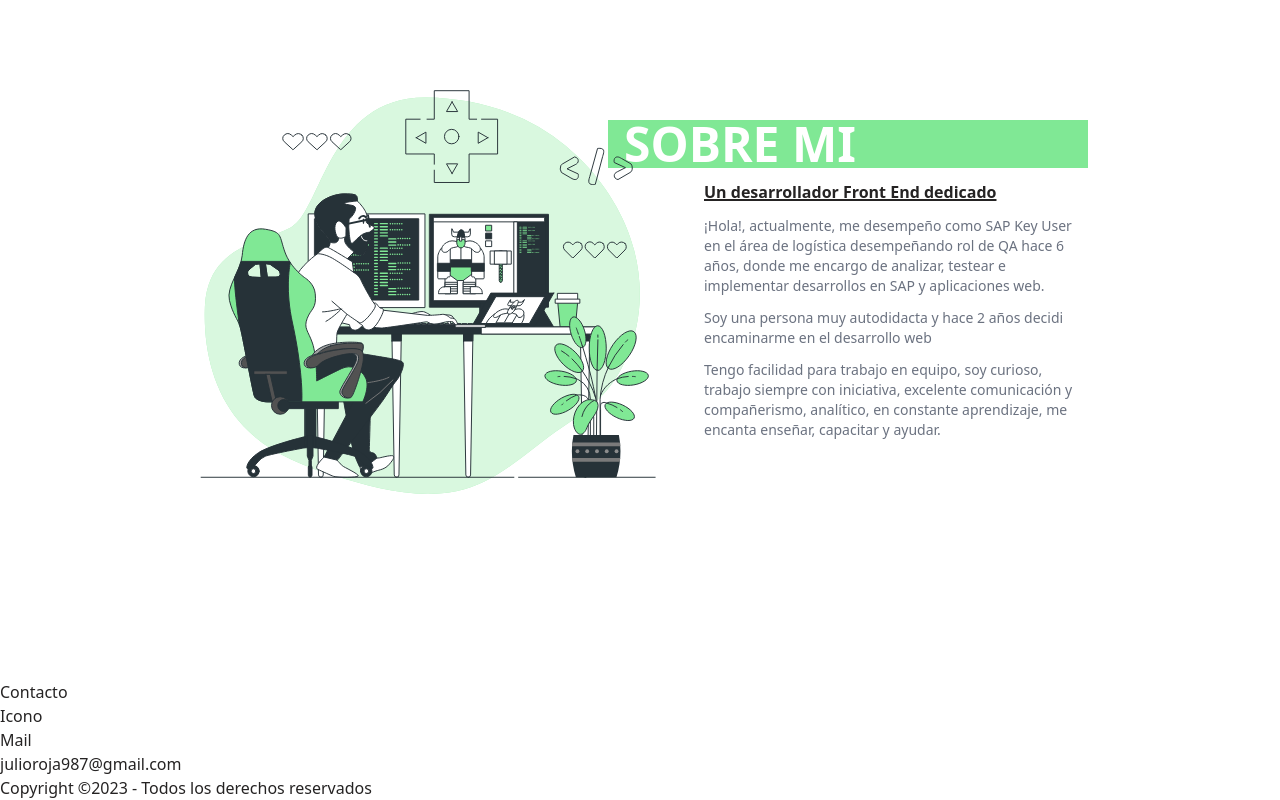
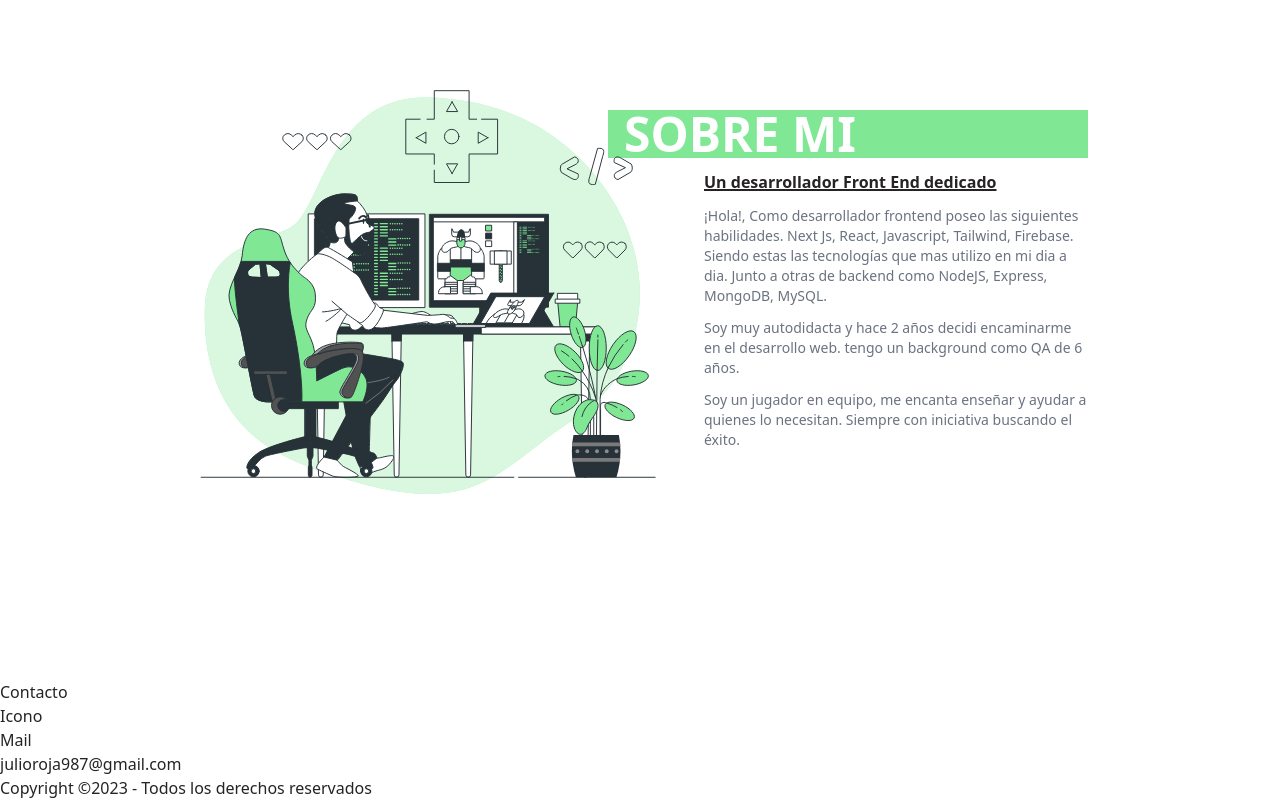
Before and after one commit to julioxr/porfolio, a Next.js app: page / in a window 1280 px wide. Shown: the part 2237-3037 px from the top of the page. Built offline with nearby package versions, Linux system fonts and the light colour scheme.

Commit message:
Se cambio el texto sobre mi

```diff
--- a/src/components/info/MainInfo.jsx
+++ b/src/components/info/MainInfo.jsx
@@ -18,20 +18,21 @@ const MainInfo = () => {
                             Un desarrollador Front End dedicado
                         </h2>
                         <p className="text-sm text-gray-500">
-                            ¡Hola!, actualmente, me desempeño como SAP Key User
-                            en el área de logística desempeñando rol de QA hace
-                            6 años, donde me encargo de analizar, testear e
-                            implementar desarrollos en SAP y aplicaciones web.
+                            ¡Hola!, Como desarrollador frontend poseo las
+                            siguientes habilidades. Next Js, React, Javascript,
+                            Tailwind, Firebase. Siendo estas las tecnologías que
+                            mas utilizo en mi dia a dia. Junto a otras de
+                            backend como NodeJS, Express, MongoDB, MySQL.
                         </p>
                         <p className="text-sm text-gray-500">
-                            Soy una persona muy autodidacta y hace 2 años decidi
-                            encaminarme en el desarrollo web
+                            Soy muy autodidacta y hace 2 años decidi encaminarme
+                            en el desarrollo web. tengo un background como QA de
+                            6 años.
                         </p>
                         <p className="text-sm text-gray-500">
-                            Tengo facilidad para trabajo en equipo, soy curioso,
-                            trabajo siempre con iniciativa, excelente
-                            comunicación y compañerismo, analítico, en constante
-                            aprendizaje, me encanta enseñar, capacitar y ayudar.
+                            Soy un jugador en equipo, me encanta enseñar y
+                            ayudar a quienes lo necesitan. Siempre con
+                            iniciativa buscando el éxito.
                         </p>
                     </div>
                 </div>
```
